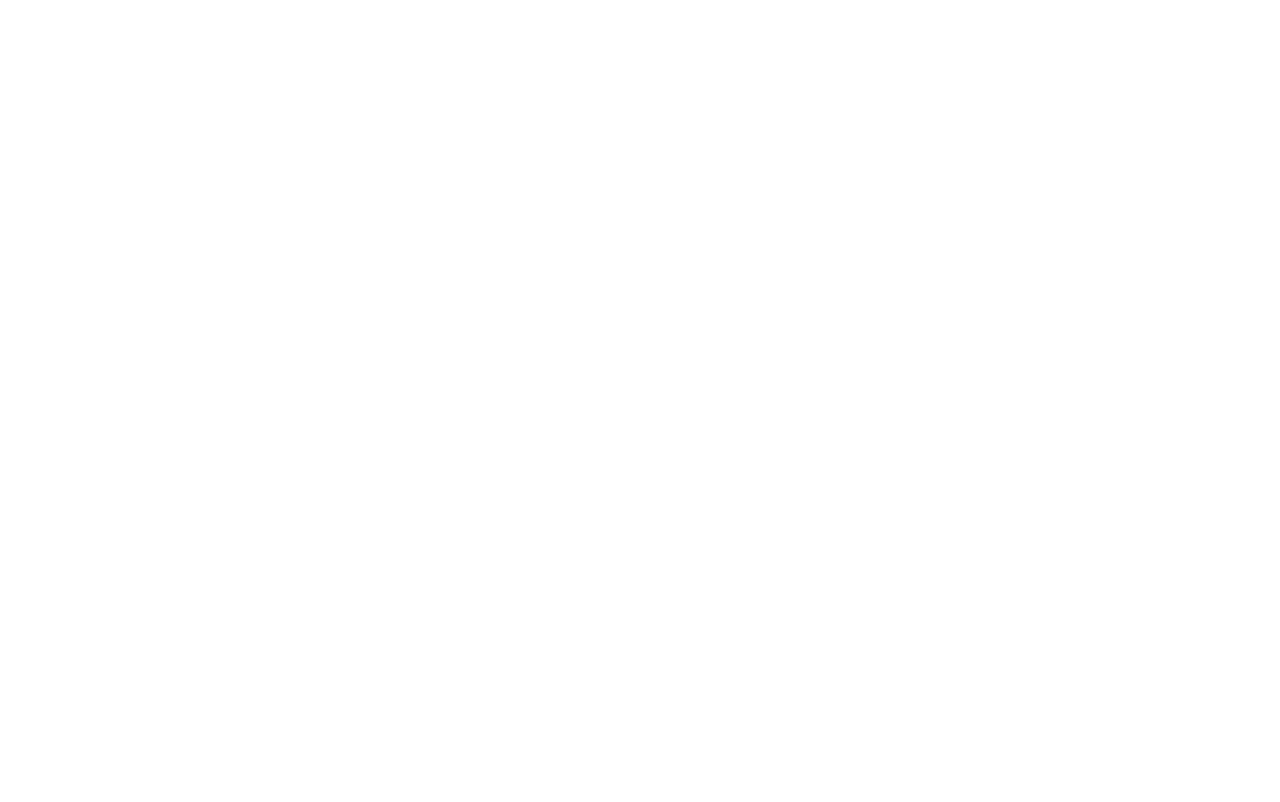
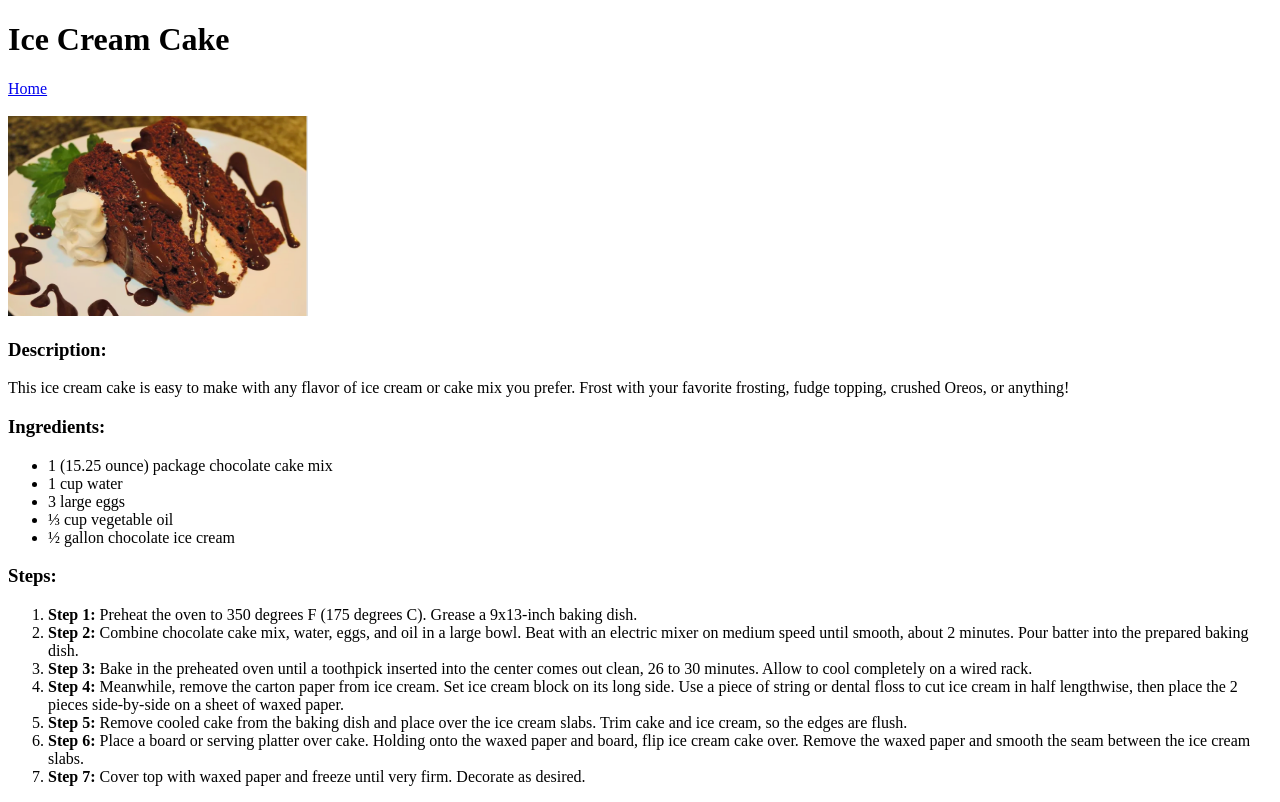
Before and after one commit to mdsarwar-h/recipes, a plain HTML site: page recipes/ice_cream_cake.html in a window 1280 px wide. Drawn offline with Linux system fonts and the light colour scheme.

Commit message:
Ice cream cake page is completed with a picture of it.

```diff
--- a/recipes/ice_cream_cake.html
+++ b/recipes/ice_cream_cake.html
@@ -0,0 +1,52 @@
+
+<!DOCTYPE html>
+<html lang="en">
+    <head>
+        <meta charset="utf-8">
+        <title>Ice Cream Cake</title>
+    </head>
+    <body>
+        <h1>Ice Cream Cake</h1>
+        <a href="../index.html">Home</a><br>
+        <br>
+        <img src="./images/ice_cream_cake.png" alt="ice cream cake picture"
+            width="300" height="200"><br>
+        <h3>Description:</h3>
+        <p>This ice cream cake is easy to make with any flavor of ice cream or cake mix
+            you prefer. Frost with your favorite frosting, fudge topping, crushed Oreos,
+            or anything!</p>
+
+        <h3>Ingredients:</h3>
+        <!-- List of ingredients for the Ice Cream Cake -->
+        <ul>
+            <li>1 (15.25 ounce) package chocolate cake mix</li>
+            <li>1 cup water</li>
+            <li>3 large eggs</li>
+            <li>⅓ cup vegetable oil</li>
+            <li>½ gallon chocolate ice cream</li>
+        </ul>
+        <!-- Steps to prepare the Strawberry Pretzel Salad -->
+        <h3>Steps:</h3>
+        <ol>
+            <li><b>Step 1:</b> Preheat the oven to 350 degrees F (175 degrees C). Grease a 9x13-inch baking dish.</li>
+
+            <li><b>Step 2:</b> Combine chocolate cake mix, water, eggs, and oil in a large bowl. Beat with an electric
+                mixer on medium speed until smooth, about 2 minutes. Pour batter into the prepared baking dish.</li>
+
+            <li><b>Step 3:</b> Bake in the preheated oven until a toothpick inserted into the center comes out clean,
+                26 to 30 minutes. Allow to cool completely on a wired rack.</li>
+
+            <li><b>Step 4:</b> Meanwhile, remove the carton paper from ice cream. Set ice cream block on its long side.
+                Use a piece of string or dental floss to cut ice cream in half lengthwise, then place the 2 pieces
+                side-by-side on a sheet of waxed paper.</li>
+
+            <li><b>Step 5:</b> Remove cooled cake from the baking dish and place over the ice cream slabs.
+                Trim cake and ice cream, so the edges are flush.</li>
+
+            <li><b>Step 6:</b> Place a board or serving platter over cake. Holding onto the waxed paper and board,
+                flip ice cream cake over. Remove the waxed paper and smooth the seam between the ice cream slabs.</li>
+
+            <li><b>Step 7:</b> Cover top with waxed paper and freeze until very firm. Decorate as desired.</li>
+        </ol>
+    </body>
+</html>
```
Also changed, not shown: index.html (+2 -0 lines), recipes/strawberry_Pretzel_Salad.html (+7 -1 lines), recipes/images/Ice_cream_cake.png (added).
